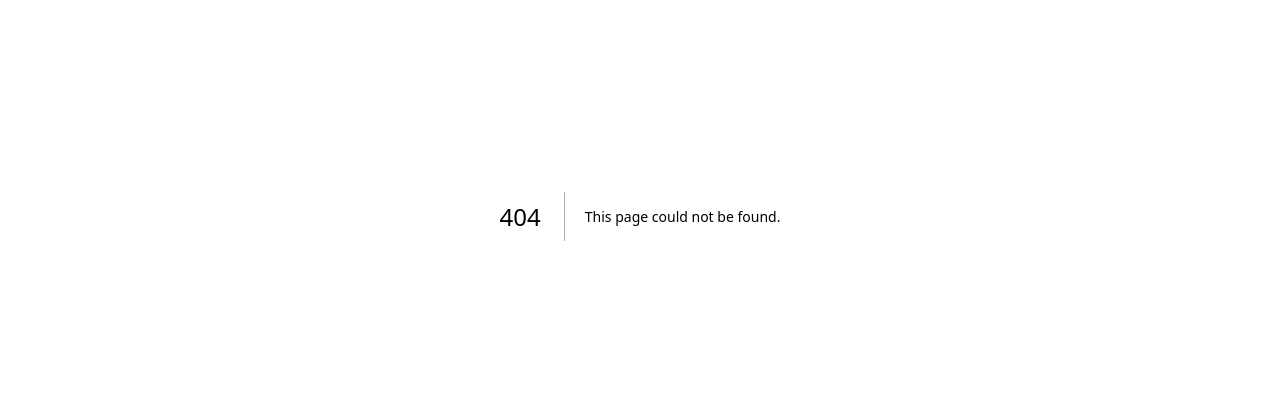
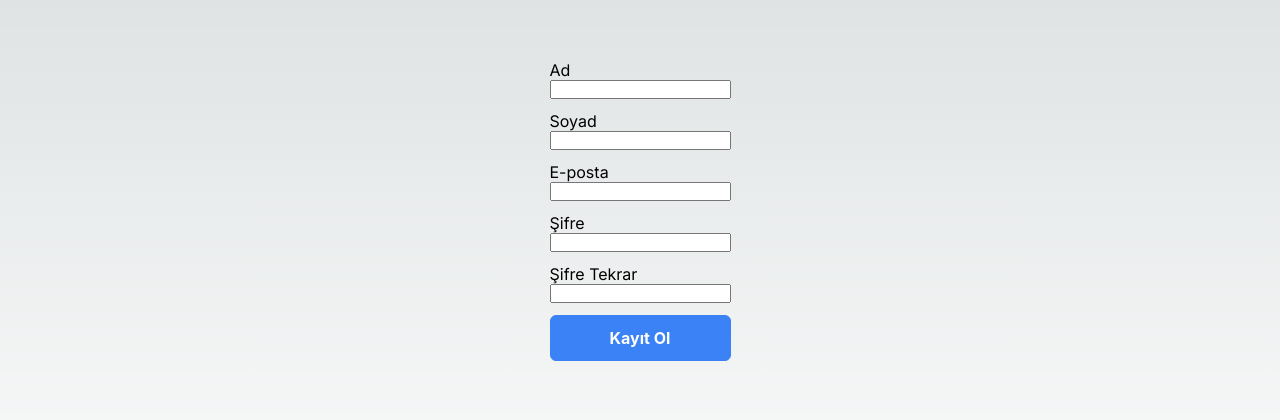
Before and after one commit to halitkalayci/tki-react, a Next.js app: page /formikregister in a window 1280 px wide. Before the commit this address had no page. Shown: the part 184-604 px from the top of the page. Built offline with nearby package versions, Linux system fonts and the light colour scheme.

Commit message:
formik implementation

```diff
--- /dev/null
+++ b/app/formikregister/page.js
@@ -0,0 +1,56 @@
+"use client"
+import React from 'react'
+import styles from '../page.module.css'
+import { Field, Form, Formik } from 'formik'
+import { Button } from 'primereact/button'
+function FormikRegister() {
+
+    const initialValues = {
+        firstName: '',
+        lastName: '',
+        password: '',
+        passwordConfirm: '',
+        email: '',
+        ipAddress: ''
+    }
+    return (
+        <main className={styles.main}>
+            <Formik initialValues={initialValues} onSubmit={(values) => {
+                console.log(values);
+            }}>
+                <Form>
+                    <div className='form-group'>
+                        <label>Ad</label>
+                        <Field name="firstName" type="text" />
+                    </div>
+
+                    <div className='form-group'>
+                        <label>Soyad</label>
+                        <Field name="lastName" type="text" />
+                    </div>
+
+                    <div className='form-group'>
+                        <label>E-posta</label>
+                        <Field name="email" type="text" />
+                    </div>
+
+                    <div className='form-group'>
+                        <label>Şifre</label>
+                        <Field name="password" type="password" />
+                    </div>
+
+                    <div className='form-group'>
+                        <label>Şifre Tekrar</label>
+                        <Field name="passwordConfirm" type="password" />
+                    </div>
+
+                    <div>
+                        <Button label='Kayıt Ol' severity='info' className='w-100'></Button>
+                    </div>
+                </Form>
+            </Formik>
+        </main>
+    )
+}
+
+export default FormikRegister
--- a/package.json
+++ b/package.json
@@ -10,10 +10,12 @@
   },
   "dependencies": {
     "axios": "^1.4.0",
+    "formik": "^2.4.2",
     "next": "13.4.8",
     "primeicons": "^6.0.1",
     "primereact": "^9.6.0",
     "react": "18.2.0",
-    "react-dom": "18.2.0"
+    "react-dom": "18.2.0",
+    "yup": "^1.2.0"
   }
 }
```
Also changed, not shown: 1 other file (tests, documents, lock files or other folders).
